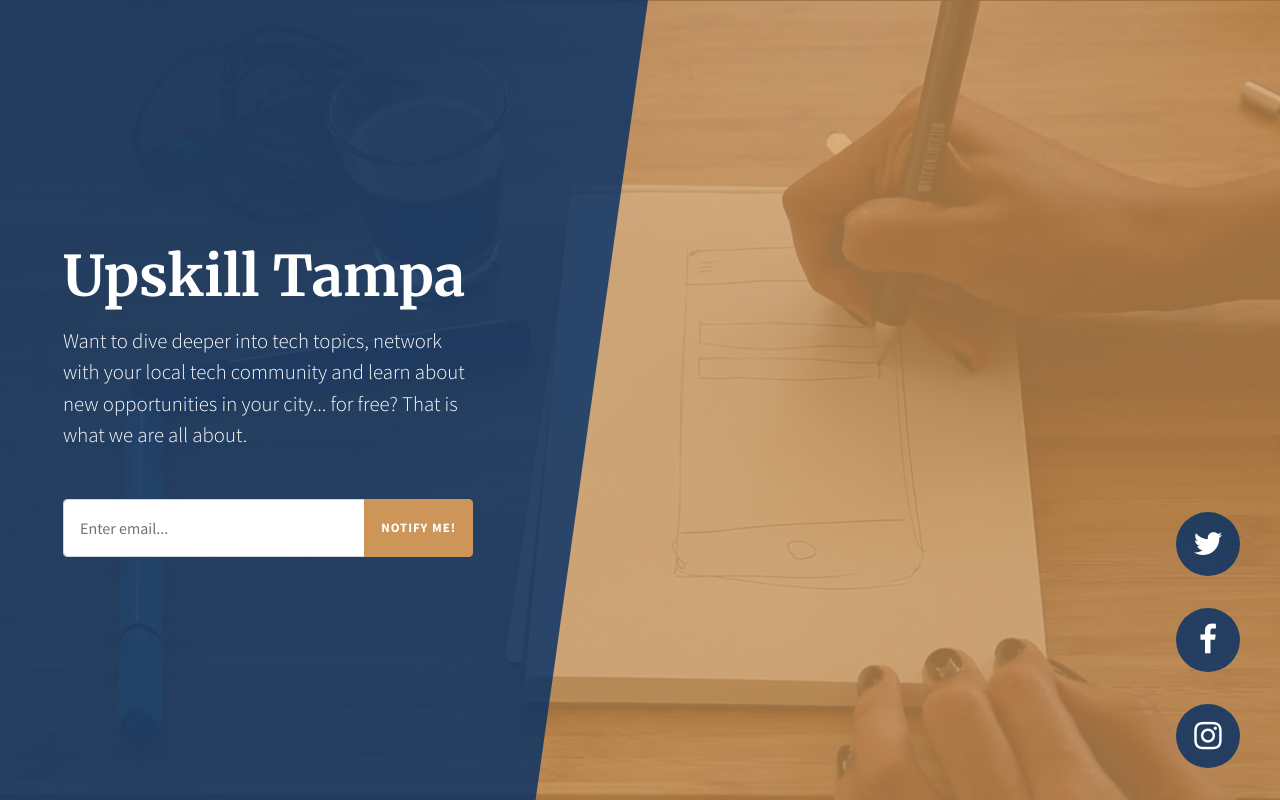
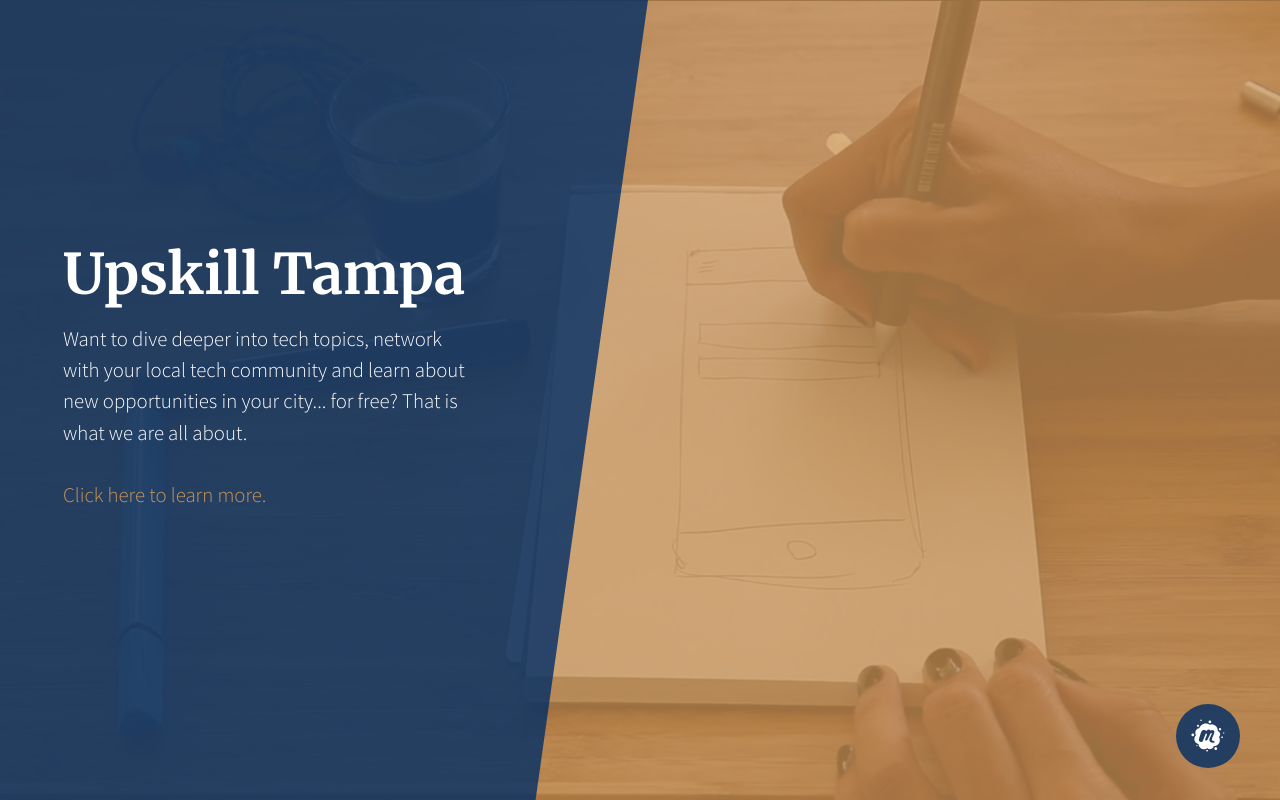
Before and after one commit to zkirchin/upskill_tampa, a website: page index.html in a window 1280 px wide. Drawn offline with Linux system fonts and the light colour scheme; a script that the page names is missing.

Commit message:
add hs form

```diff
--- a/index.html
+++ b/index.html
@@ -34,12 +34,25 @@
           <div class="col-12 my-auto">
             <div class="masthead-content text-white py-5 py-md-0">
               <h1 class="mb-3">Upskill Tampa</h1>
-              <p class="mb-5">Want to dive deeper into tech topics, network with your local tech community and learn about new opportunities in your city... for free? That is what we are all about.</p>
+              <p class="mb-5">Want to dive deeper into tech topics, network with your local tech community and learn about new opportunities in your city... for free? That is what we are all about.
+              <br><br><a href="https://www.meetup.com/upskill-tampa/" target="blank" style="color:#cd9557;">Click here to learn more.</a></p>
               <div class="input-group input-group-newsletter">
-                <input type="email" class="form-control" placeholder="Enter email..." aria-label="Enter email..." aria-describedby="basic-addon">
+                <!-- <input type="email" class="form-control" placeholder="Enter email..." aria-label="Enter email..." aria-describedby="basic-addon">
                 <div class="input-group-append">
                   <button class="btn btn-secondary" type="button">Notify Me!</button>
-                </div>
+                </div> -->
+
+                <!--[if lte IE 8]>
+                <script charset="utf-8" type="text/javascript" src="https://js.hsforms.net/forms/v2-legacy.js"></script>
+                <![endif]-->
+                <script charset="utf-8" type="text/javascript" src="https://js.hsforms.net/forms/v2.js"></script>
+                <script>
+                  hbspt.forms.create({
+                	portalId: "2577343",
+                	formId: "c3fd31c4-5490-4a89-bb35-315c7ba5b1d6",
+                	css: ".hs-button{margin-top: 15px; font-size: .8rem; font-weight: 700; text-transform: uppercase; letter-spacing: 1px; padding: 1rem; background-color: #cd9557; border-color: #cd9557; color: #ffffff; width: 185px;}"
+                });
+                </script>
               </div>
             </div>
           </div>
@@ -50,18 +63,8 @@
     <div class="social-icons">
       <ul class="list-unstyled text-center mb-0">
         <li class="list-unstyled-item">
-          <a href="#">
-            <i class="fa fa-twitter"></i>
-          </a>
-        </li>
-        <li class="list-unstyled-item">
-          <a href="#">
-            <i class="fa fa-facebook"></i>
-          </a>
-        </li>
-        <li class="list-unstyled-item">
-          <a href="#">
-            <i class="fa fa-instagram"></i>
+          <a href="https://www.meetup.com/upskill-tampa/" target="blank">
+            <i class="fa fa-meetup"></i>
           </a>
         </li>
       </ul>
```
